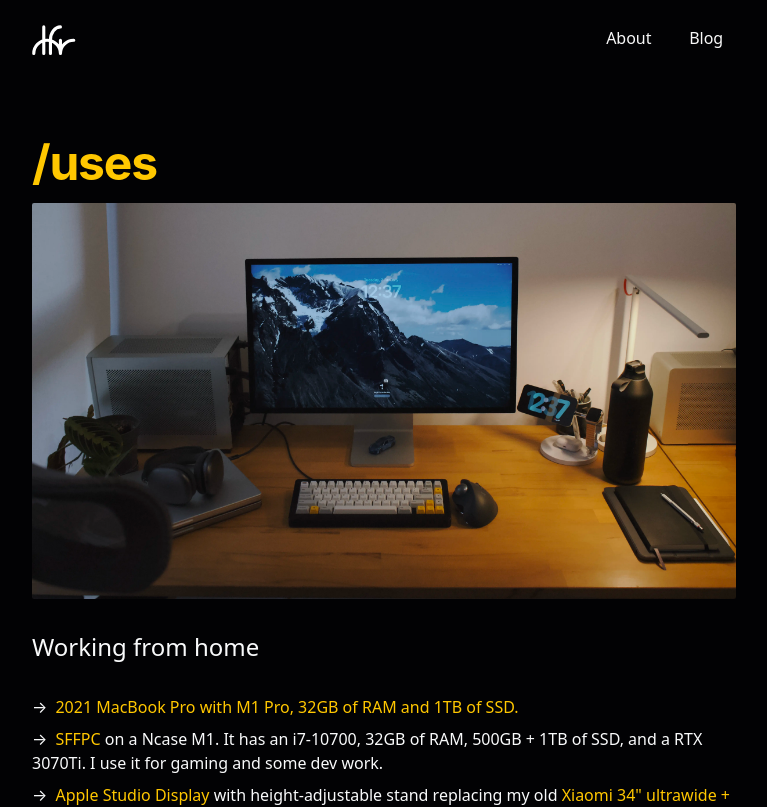
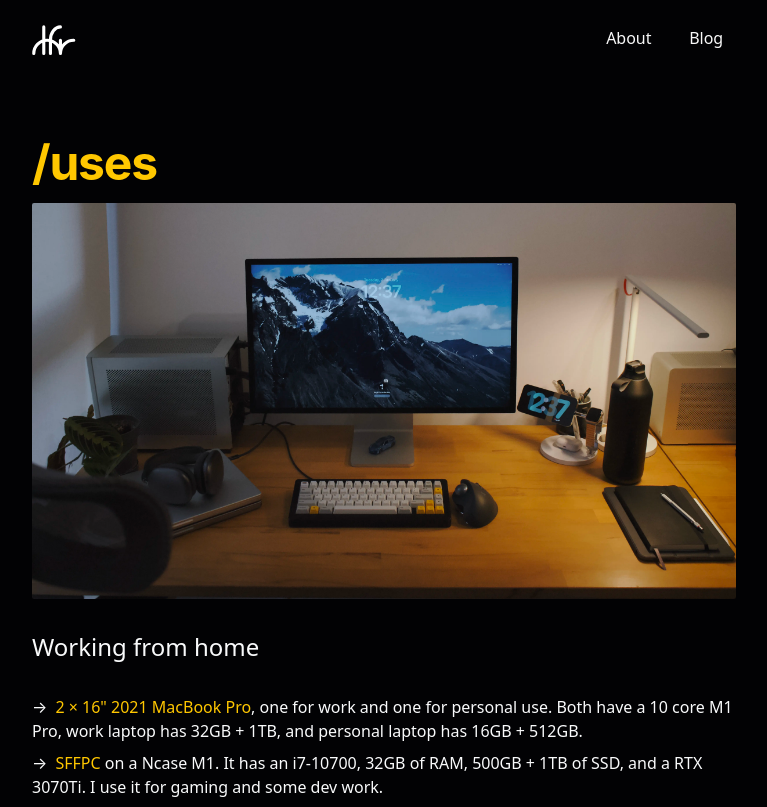
Before and after one commit to dfrico/dfr-web, a Next.js app: page /uses in a window 1280 px wide. Shown: the top 807 px of the page, without its empty margins (256-1023 px from the left). Built offline with nearby package versions, Linux system fonts and the light colour scheme; a web font is replaced by a local one.

Commit message:
mbp /uses update

```diff
--- a/app/(pages)/uses/page.tsx
+++ b/app/(pages)/uses/page.tsx
@@ -23,8 +23,10 @@
       <ul className="mb-8">
         <li className="mb-2">
           <span className="text-yellow">
-            2021 MacBook Pro with M1 Pro, 32GB of RAM and 1TB of SSD.
+            2 &times; 16&quot; 2021 MacBook Pro
           </span>
+          , one for work and one for personal use. Both have a 10 core M1 Pro,
+          work laptop has 32GB + 1TB, and personal laptop has 16GB + 512GB.
         </li>
         <li className="mb-2">
           <span className="text-yellow">SFFPC</span> on a Ncase M1. It has an
```
